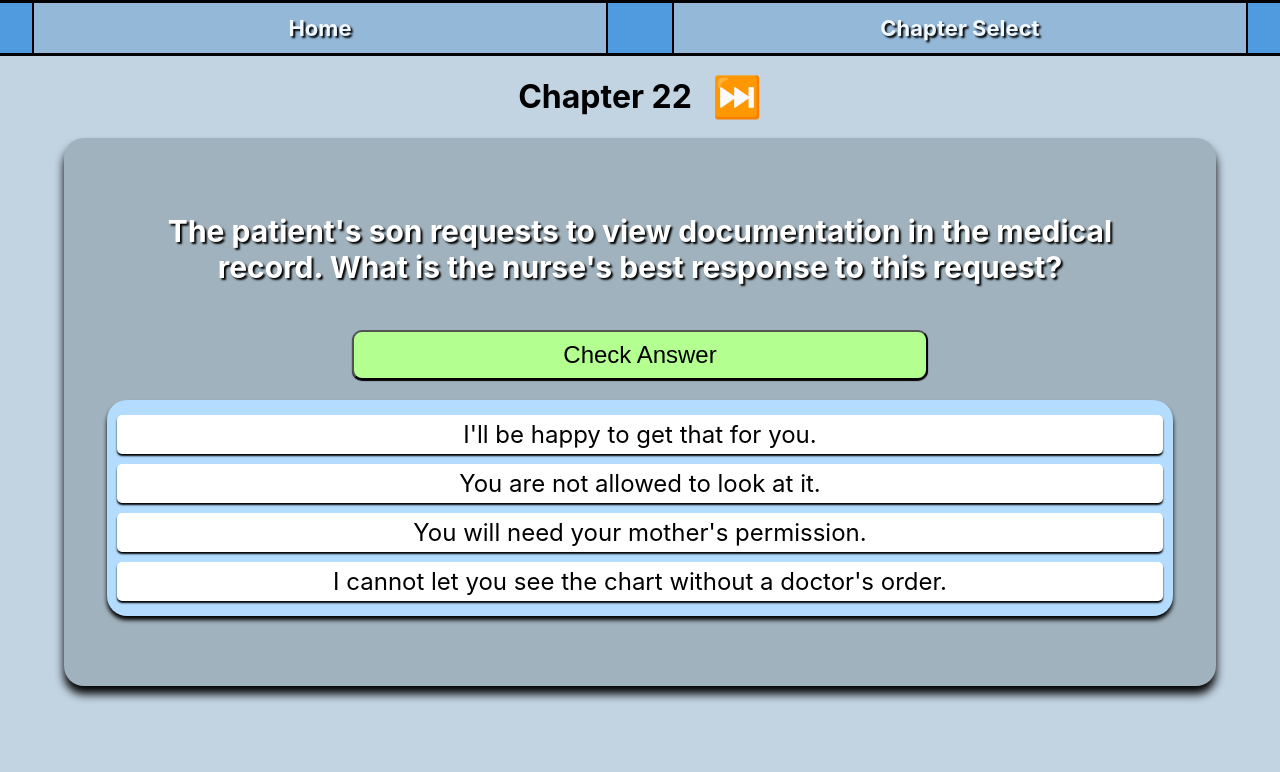
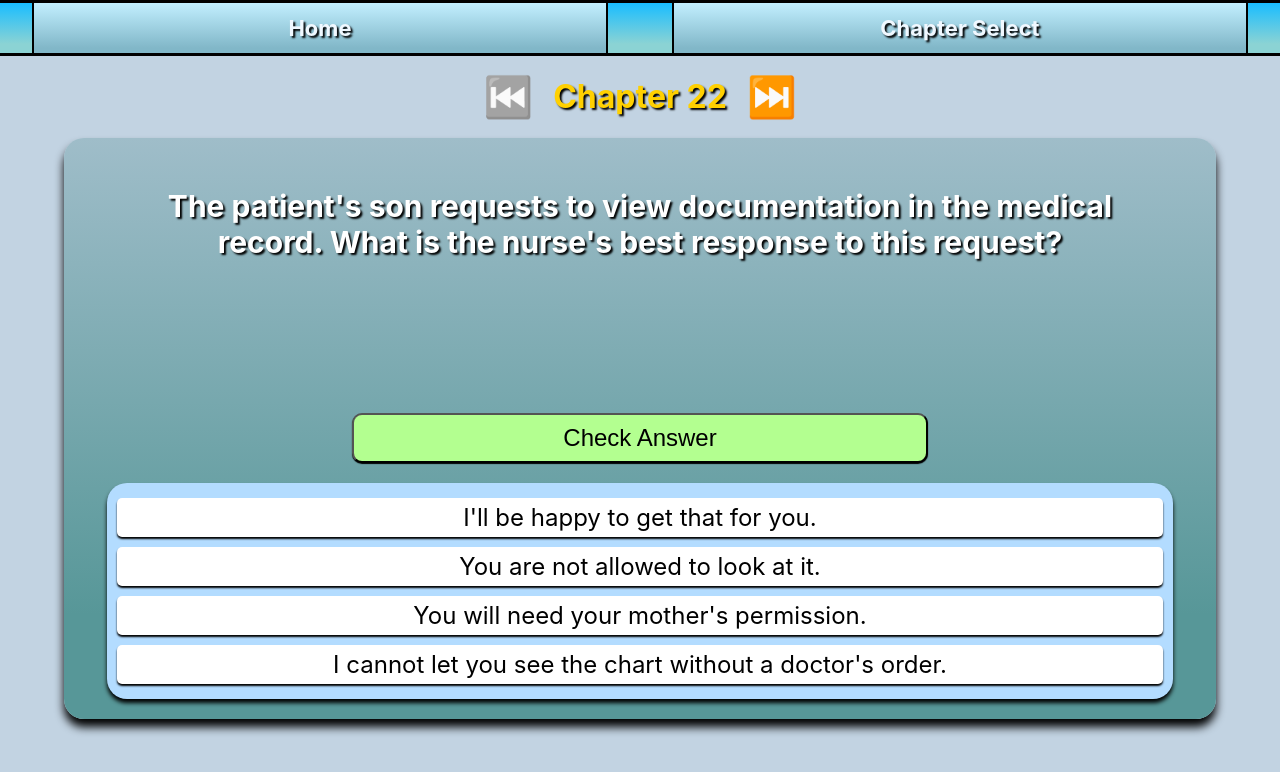
Before and after one commit to Xindref/multiple_choice_webapp, a React (Create React App) app: page /#/chapter_22 in a window 1280 px wide. Shown: the top 772 px of the page. Built offline with nearby package versions, Linux system fonts and the light colour scheme.

Commit message:
adjusted a lot of CSS, added logic to buttons to disable going out of index.

```diff
--- a/src/Components/Question.js
+++ b/src/Components/Question.js
@@ -9,7 +9,11 @@ const Question = ({question, nextQuestion, correctCount, setCorrectCount, missed
     const [answerStatus, setAnswerStatus] = useState(null);
 
     const handleOptionSelect = (option) => {
-        if (selectedOptions.includes(option)) {
+        if (!multipleAnswer) {
+            setSelectedOptions([option]);
+        }
+
+        else if (selectedOptions.includes(option)) {
             setSelectedOptions(selectedOptions.filter((selectedOption) => selectedOption !== option))
         } else {
             setSelectedOptions([...selectedOptions, option]);
@@ -55,6 +59,7 @@ const Question = ({question, nextQuestion, correctCount, setCorrectCount, missed
 
         setSelectedOptions([]);
         setShowExplanation(true);
+        window.scrollTo({top: 0, behavior: 'smooth'});
     }
 
     useEffect(() => {
@@ -68,6 +73,7 @@ const Question = ({question, nextQuestion, correctCount, setCorrectCount, missed
         }
 
         checkMultipleAnswer();
+        window.scrollTo({top: 0, behavior: 'smooth'});
     }, [question])
 
     return (
--- a/src/Components/Question.module.css
+++ b/src/Components/Question.module.css
@@ -1,6 +1,8 @@
 .questionContainer,
 .explanationContainer {
-    background-color: rgb(160, 178, 189);
+    /* background-color: rgb(160, 178, 189); */
+    background: rgb(203,240,255);
+    background: linear-gradient(180deg, rgb(159, 189, 201) 0%, rgba(87,151,152,1) 82%);
     width: 90%;
     display: flex;
     flex-direction: column;
@@ -10,7 +12,7 @@
     gap: 20px;
     border-radius: 20px;
     box-shadow: 0px 8px 10px black;
-    padding-bottom: 50px;
+    padding-bottom: 20px;
     padding-top: 50px;
 }
 
@@ -21,6 +23,9 @@
     color: rgb(255, 255, 255);
     font-weight: bold;
     text-shadow: 2px 2px 2px black;
+    min-height: 180px;
+    margin-top: 0;
+    white-space: pre-line;
 }
 
 .optionsContainer {
@@ -32,7 +37,7 @@
     justify-content: center;
     align-items: center;
     padding: 15px;
-    margin-bottom: 20px;
+    margin-bottom: 0px;
     border-radius: 20px;
     box-shadow: 0px 4px 4px black;
 }
@@ -44,20 +49,21 @@
     border-radius: 5px;
     padding: 5px;
     box-shadow: 0px 2px 2px black;
+    cursor: pointer;
 }
 
-.option:hover {
+/* .option:hover {
     background-color: rgb(94, 180, 255);
     cursor: pointer;
-}
+} */
 
 .optionSelected {
     background-color: rgb(0, 217, 255);
 }
 
-.optionSelected:hover {
+/* .optionSelected:hover {
     background-color: rgb(0, 217, 255);
-}
+} */
 
 .checkAnswer {
     background-color: rgb(179, 255, 144);
@@ -77,6 +83,7 @@
 .correctAnswer {
     color: rgb(0, 255, 0);
     text-shadow: 2px 2px 2px black;
+    margin: 0px;
 }
 
 .wrongAnswer {
@@ -121,3 +128,7 @@
     text-shadow: 2px 2px 2px black;
     box-shadow: 0px 4px 2px black;
 }
+
+.nextQuestionButton:hover {
+    cursor: pointer;
+}
--- a/src/Nav/NavBar.js
+++ b/src/Nav/NavBar.js
@@ -22,7 +22,7 @@ const NavBar = () => {
                         <ul className={styles.dropDownContainer}>
                             {chapterList.map((chapter) => (
                                 <li className={styles.dropDownItem}>
-                                    <Link to={`/chapter_${chapter}`}>Chapter {chapter}</Link>
+                                    <Link to={`/chapter_${chapter}`} onClick={toggleDropdown}>Chapter {chapter}</Link>
                                 </li>
                             ))}
                         </ul>
--- a/src/Nav/NavBar.module.css
+++ b/src/Nav/NavBar.module.css
@@ -1,16 +1,19 @@
 .NavBar {
     width: 100%;
-    background-color: rgb(80, 154, 223);
+    background: rgb(25,189,255);
+    background: linear-gradient(180deg, rgba(25,189,255,1) 0%, rgba(139,211,212,1) 82%);
     display: flex;
     justify-content: center;
     min-height: 50px;
     border-top: 3px solid black;
-    border-bottom: 3px solid black;
+    border-bottom: 3px solid rgb(0, 0, 0);
+    z-index: 5;
 }
 
 .NavBar :any-link {
     text-decoration: none;
-    background-color: rgb(148, 184, 216);
+    background: rgb(194,239,255);
+    background: linear-gradient(180deg, rgba(194,239,255,1) 0%, rgba(129,183,200,1) 90%);
     display: flex;
     align-items: center;
     justify-content: center;
@@ -61,6 +64,7 @@
     gap: 8px;
     padding-bottom: 5px;
     padding-top: 3px;
+    z-index: 10;
 }
 
 .dropDownItem {
--- a/src/Pages/Chapter.js
+++ b/src/Pages/Chapter.js
@@ -12,6 +12,7 @@ const Chapter = ({chapter}) => {
     const [questionIndex, setQuestionIndex] = useState(0);
     const [availableQuestions, setAvailableQuestions] = useState([]);
     const [missedQuestions, setMissedQuestions] = useState([]);
+    const [repeatChapter, setRepeatChapter] = useState(false);
 
     const chapterList = [22, 23, 25, 26, 31, 32, 37, 38, 39, 48];
 
@@ -28,6 +29,10 @@ const Chapter = ({chapter}) => {
             const prevChapter = chapterList[chapterList.indexOf(chapter) - 1];
             return `/chapter_${prevChapter}`;
         }
+    }
+
+    const handleRepeatChapter = () => {
+        setRepeatChapter(!repeatChapter);
     }
 
     const removeQuestionFromAvailable = (index) => {
@@ -58,14 +63,14 @@ const Chapter = ({chapter}) => {
         }
 
         initializeAvailableQuestions();
-    }, [chapter])
+    }, [chapter, repeatChapter])
 
     return (
         <div>
             <div style={{display: "flex", alignItems: 'center', justifyContent: 'center', gap: '20px'}} >
-                {chapterList.indexOf(chapter) > 0 ? <Link style={{fontSize: 40, textDecoration: 'none', cursor: 'pointer', userSelect: 'none'}} to={handleChapterChange('prev')}>⏮️</Link> : null}
-                <h1>Chapter {chapter}</h1>
-                {chapterList.indexOf(chapter) < chapterList.length - 1 ? <Link style={{fontSize: 40, textDecoration: 'none', cursor: 'pointer', userSelect: 'none'}} to={handleChapterChange('next')}>⏭️</Link> : null}
+                {chapterList.indexOf(chapter) > 0 ? <Link style={{fontSize: 40, textDecoration: 'none', cursor: 'pointer', userSelect: 'none'}} to={handleChapterChange('prev')}>⏮️</Link> : <Link style={{fontSize: 40, textDecoration: 'none', cursor: 'not-allowed', userSelect: 'none', filter: 'grayscale(100%)'}}>⏮️</Link>}
+                <h1 style={{userSelect: 'none'}}>Chapter {chapter}</h1>
+                {chapterList.indexOf(chapter) < chapterList.length - 1 ? <Link style={{fontSize: 40, textDecoration: 'none', cursor: 'pointer', userSelect: 'none'}} to={handleChapterChange('next')}>⏭️</Link> : <Link style={{fontSize: 40, textDecoration: 'none', cursor: 'not-allowed', userSelect: 'none', filter: 'grayscale(100%)'}}>⏭️</Link>}
             </div>
             {availableQuestions.length > 0 && questionData[`chapter${chapter}`][availableQuestions[0]]?
                 <Question
@@ -84,6 +89,7 @@ const Chapter = ({chapter}) => {
                     correctCount={correctCount}
                     missedCount={missedCount}
                     missedQuestions={missedQuestions}
+                    repeatChapter={handleRepeatChapter}
                 /> }
         </div>
     )
--- a/src/Pages/Home.js
+++ b/src/Pages/Home.js
@@ -10,7 +10,7 @@ const Home = () => {
                 Just a question/answer app for future nurses!
             </h1>
             <h2>
-                To get started just choose a chapter from the "Chapter Select" dropdown on the right side of the screen! It will randomly pull a question from that chapter until you reach the end, and then give you a chance to repeat any you may have missed, repeat the chapter, or go to a new one. You can change chapters at any time, but the results screen will only show if you complete the chapter.
+                To get started just choose a chapter from the "Chapter Select" dropdown on the right side of the screen! It will randomly pull a question from that chapter until you reach the end, and then give you a chance to review any you may have missed. If you'd like to repeat the chapter, for now you just navigate to a different chapter and back to the one you were just on. Repeat Chapter button will be added shortly! You can change chapters at any time, but the results screen will only show if you complete the chapter.
             </h2>
             <h2>
                 Send any bugs or problems you may run into to:
--- a/src/Pages/Home.module.css
+++ b/src/Pages/Home.module.css
@@ -13,3 +13,17 @@
     margin-top: 10px;
     margin-bottom: 10px;
 }
+
+h1, h2, h3 {
+    color: white;
+    text-shadow: 2px 2px 2px black;
+}
+
+h1 {
+    color: rgb(255, 208, 0);
+}
+
+a {
+    color: rgb(74, 11, 247);
+    font-size: 20px;
+}
--- a/src/Pages/Results.module.css
+++ b/src/Pages/Results.module.css
@@ -1,7 +1,8 @@
 .resultsContainer {
     width: 90%;
     margin: auto;
-    background-color: cornflowerblue;
+    background: rgb(109,212,255);
+    background: linear-gradient(180deg, rgb(109, 211, 255) 0%, rgba(0,0,0,1) 82%);
     border: 5px solid black;
     border-bottom: 10px solid black;
     border-radius: 15px;
@@ -22,7 +23,7 @@
     margin: auto;
     font-size: 22px;
     font-weight: bold;
-    text-shadow: 3px 3px 2px rgb(71, 71, 71);
+    text-shadow: 3px 3px 2px rgb(0, 0, 0);
 }
 
 .correctResult {
@@ -34,7 +35,7 @@
 }
 
 .missedQuestionContainer {
-    background-color: rgb(40, 80, 116);
+    background-color: rgb(125, 167, 180);
     margin: 10px;
     padding: 20px;
     border-radius: 15px;
@@ -50,7 +51,8 @@
 }
 
 .questionText {
-    color: rgb(111, 141, 206);
+    color: rgb(255, 255, 255);
+    white-space: pre-line;
 }
 
 .yourAnswerHeader {
@@ -59,6 +61,7 @@
 
 .yourAnswerText {
     color: red;
+    white-space: pre-line;
 }
 
 .correctAnswerHeader {
@@ -67,6 +70,7 @@
 
 .correctAnswerText {
     color: lime;
+    white-space: pre-line;
 }
 
 .buttonsContainer {
@@ -85,3 +89,44 @@
     cursor: pointer;
     user-select: none;
 }
+
+.celebrationImage {
+    width: 100%;
+    padding-bottom: 0px;
+    margin-bottom: 0px;
+    position: relative;
+    bottom: -10px;
+}
+
+.allCorrectText {
+    color: white;
+    text-shadow: 2px 2px 2px black;
+    font-size: 26px;
+    padding: 20px;
+}
+
+.repeatChapterButton {
+    cursor: pointer;
+    height: 50px;
+    width: 50%;
+    border: 2px solid black;
+    border-radius: 10px;
+    box-shadow: 0px 3px 4px black;
+    font-size: 24px;
+    font-weight: bold;
+    color: white;
+    text-shadow: 2px 2px 2px black;
+    background-color: rgb(255, 148, 48);
+    user-select: none;
+}
+
+.buttonDisabled {
+    filter: grayscale(100%);
+    user-select: none;
+    cursor: not-allowed;
+}
+
+.missedIndexText {
+    font-size: 32px;
+    user-select: none;
+}
```
Also changed, not shown: src/Pages/Results.js (+35 -10 lines), 1 other file (tests, documents, lock files or other folders).
